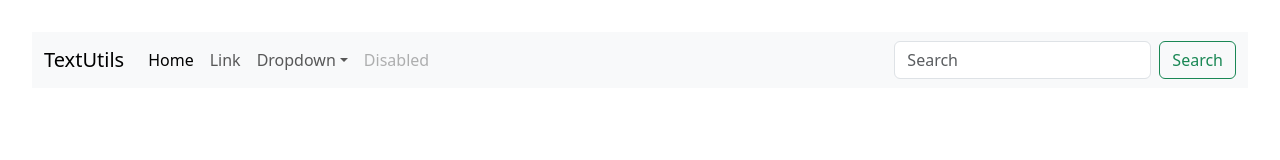
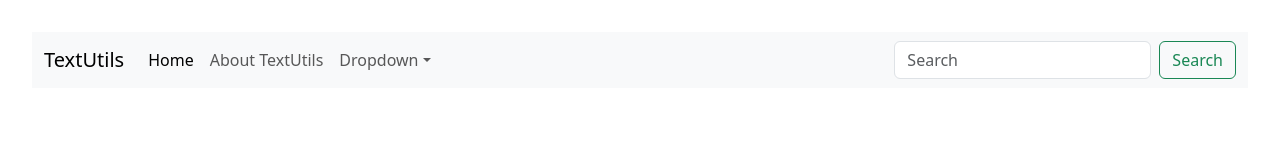
Before and after one commit to Aazim-Sadan/React_learnings, a React (Vite) app in the folder textutils/: page / in a window 1280 px wide. Shown: the top 160 px of the page. Built offline with nearby package versions, Linux system fonts and the light colour scheme.

Commit message:
prop-types

```diff
--- a/textutils/src/App.jsx
+++ b/textutils/src/App.jsx
@@ -1,49 +1,12 @@
-import { useState } from 'react'
-import reactLogo from './assets/react.svg'
-import viteLogo from '/vite.svg'
+
 import './App.css'
+import Navbar from './components/Navbar'
 
 function App() {
-  const [count, setCount] = useState(0)
 
   return (
     <>
-    <nav className="navbar navbar-expand-lg bg-body-tertiary">
-  <div className="container-fluid">
-    <a className="navbar-brand" href="/">TextUtils</a>
-    <button className="navbar-toggler" type="button" data-bs-toggle="collapse" data-bs-target="#navbarSupportedContent" aria-controls="navbarSupportedContent" aria-expanded="false" aria-label="Toggle navigation">
-      <span className="navbar-toggler-icon"></span>
-    </button>
-    <div className="collapse navbar-collapse" id="navbarSupportedContent">
-      <ul className="navbar-nav me-auto mb-2 mb-lg-0">
-        <li className="nav-item">
-          <a className="nav-link active" aria-current="page" href="/">Home</a>
-        </li>
-        <li className="nav-item">
-          <a className="nav-link" href="/">Link</a>
-        </li>
-        <li className="nav-item dropdown">
-          <a className="nav-link dropdown-toggle" href="/" role="button" data-bs-toggle="dropdown" aria-expanded="false">
-            Dropdown
-          </a>
-          <ul className="dropdown-menu">
-            <li><a className="dropdown-item" href="/">Action</a></li>
-            <li><a className="dropdown-item" href="/">Another action</a></li>
-            <li><hr className="dropdown-divider"/></li>
-            <li><a className="dropdown-item" href="/">Something else here</a></li>
-          </ul>
-        </li>
-        <li className="nav-item">
-          <a className="nav-link disabled" aria-disabled="true">Disabled</a>
-        </li>
-      </ul>
-      <form className="d-flex" role="search">
-        <input className="form-control me-2" type="search" placeholder="Search" aria-label="Search"/>
-        <button className="btn btn-outline-success" type="submit">Search</button>
-      </form>
-    </div>
-  </div>
-</nav>
+      <Navbar title="TextUtils"  aboutText=" About TextUtils"/>
     </>
   )
 }
--- /dev/null
+++ b/textutils/src/components/Navbar.jsx
@@ -0,0 +1,59 @@
+import PropTypes from "prop-types"
+
+function Navbar(props) {
+  return (
+    <nav className="navbar navbar-expand-lg bg-body-tertiary">
+    <div className="container-fluid">
+      <a className="navbar-brand" href="/">{props.title}</a>
+      <button className="navbar-toggler" type="button" data-bs-toggle="collapse" data-bs-target="#navbarSupportedContent" aria-controls="navbarSupportedContent" aria-expanded="false" aria-label="Toggle navigation">
+        <span className="navbar-toggler-icon"></span>
+      </button>
+      <div className="collapse navbar-collapse" id="navbarSupportedContent">
+        <ul className="navbar-nav me-auto mb-2 mb-lg-0">
+          <li className="nav-item">
+            <a className="nav-link active" aria-current="page" href="/">Home</a>
+          </li>
+          <li className="nav-item">
+            <a className="nav-link" href="/">{props.aboutText}</a>
+          </li>
+          <li className="nav-item dropdown">
+            <a className="nav-link dropdown-toggle" href="/" role="button" data-bs-toggle="dropdown" aria-expanded="false">
+              Dropdown
+            </a>
+            <ul className="dropdown-menu">
+              <li><a className="dropdown-item" href="/">Action</a></li>
+              <li><a className="dropdown-item" href="/">Another action</a></li>
+              <li><hr className="dropdown-divider" /></li>
+              <li><a className="dropdown-item" href="/">Something else here</a></li>
+            </ul>
+          </li>
+        </ul>
+        <form className="d-flex" role="search">
+          <input className="form-control me-2" type="search" placeholder="Search" aria-label="Search" />
+          <button className="btn btn-outline-success" type="submit">Search</button>
+        </form>
+      </div>
+    </div>
+  </nav>
+  )
+}
+
+export default Navbar
+
+
+
+Navbar.propTypes = {
+    title : PropTypes.string.isRequired,
+    aboutText : PropTypes.string.isRequired
+}
+
+
+
+
+// Specifies the default value for props
+// jab hum props pass na karen...
+
+Navbar.defaultProps = {
+    title : 'Set title here',
+    aboutText : 'About text here'
+}
```
